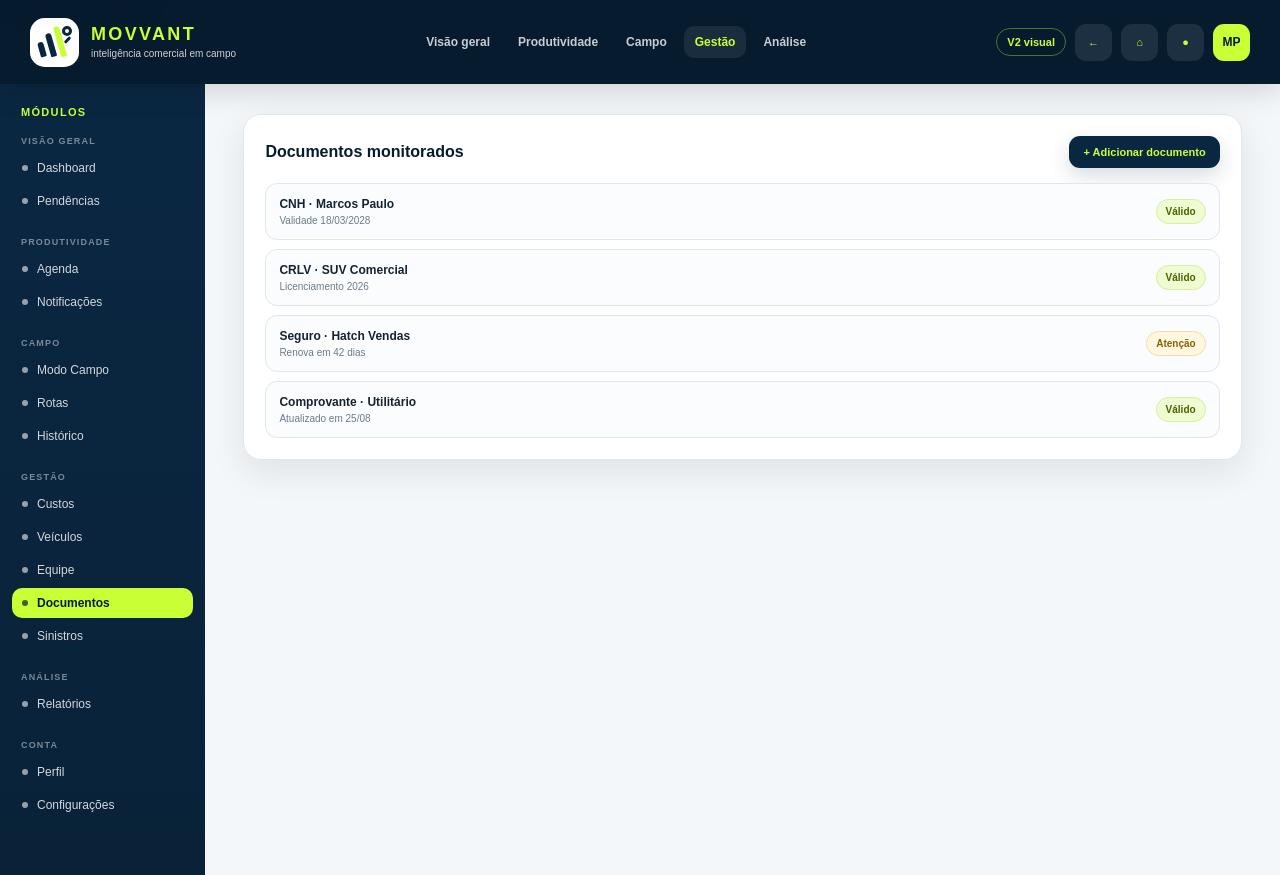
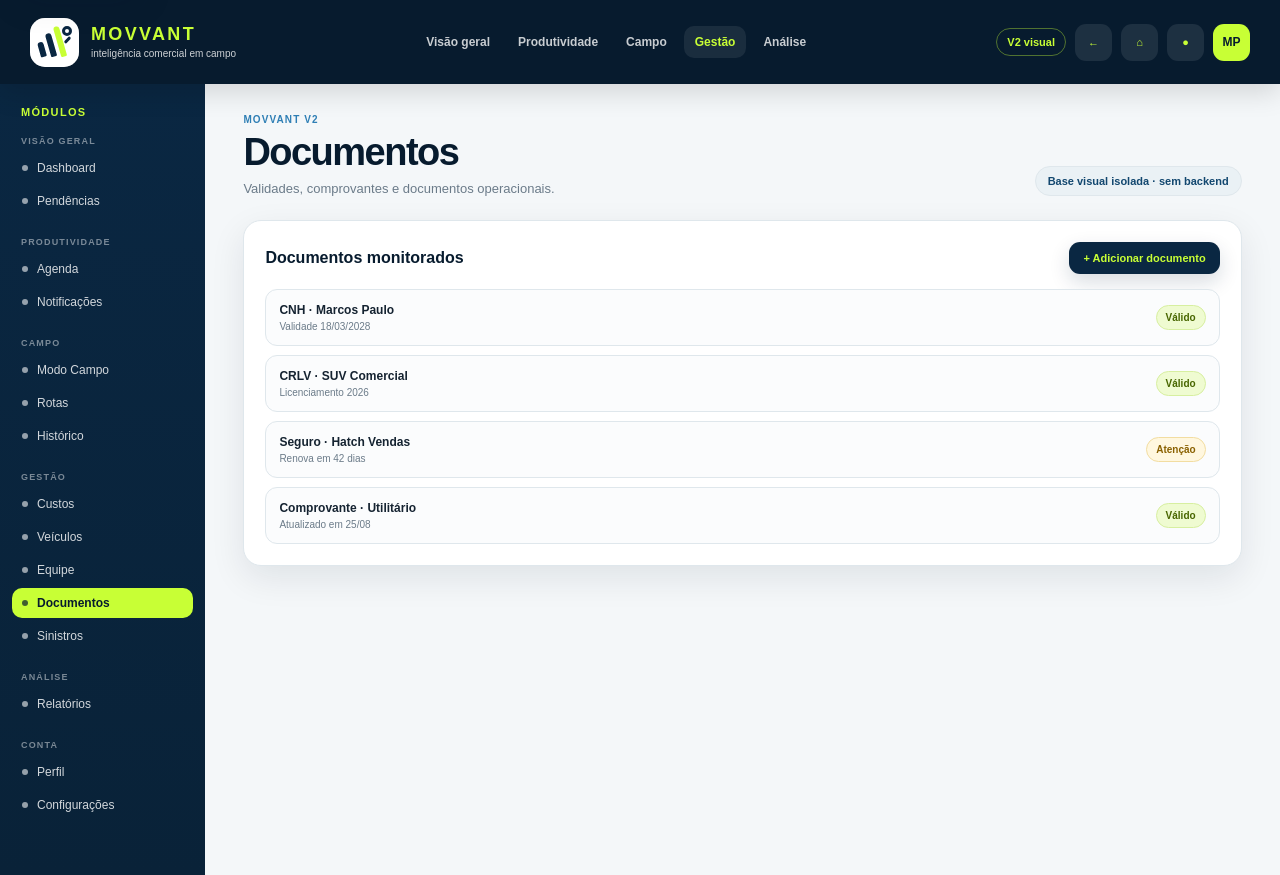
Before and after one commit to Manopanassolo/controle-facil-km, a Next.js app in the folder movvant-v2/: page /documentos in a window 1280 px wide. Built offline with nearby package versions, Linux system fonts and the light colour scheme.

Commit message:
Add canonical header to documents

```diff
--- a/movvant-v2/src/app/documentos/page.tsx
+++ b/movvant-v2/src/app/documentos/page.tsx
@@ -1,5 +1,6 @@
+import { ModuleHeader } from '@/components/CoreModules';
 import { DocumentsModule } from '@/components/RemainingModules';
 
 export default function DocumentsPage() {
-  return <DocumentsModule />;
+  return <><ModuleHeader title="Documentos" description="Validades, comprovantes e documentos operacionais." /><DocumentsModule /></>;
 }
```
